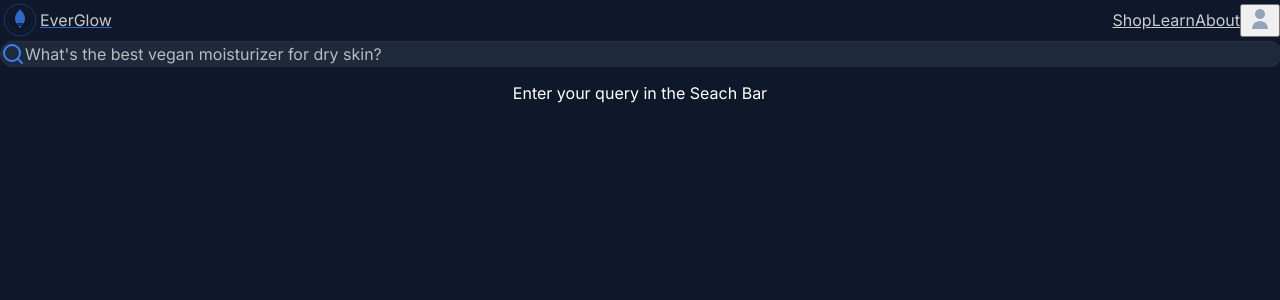
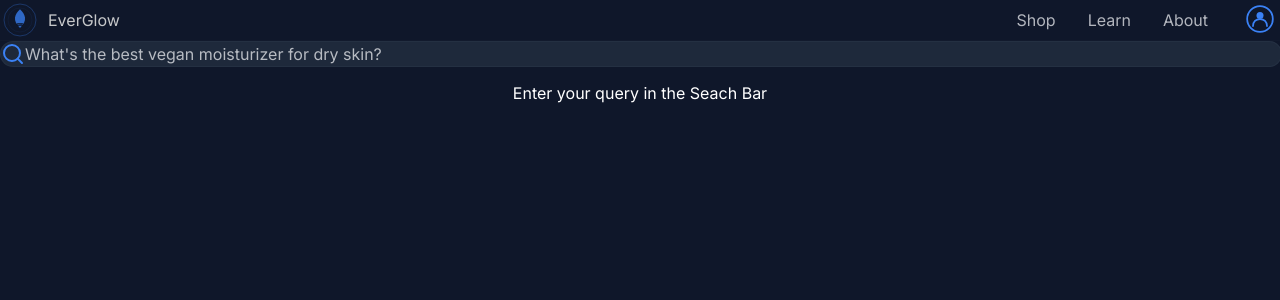
Before and after one commit to BssMsi/everglow_ai_storefront, a Next.js app in the folder frontend/: page / in a window 1280 px wide. Shown: the top 300 px of the page. Built offline with nearby package versions, Linux system fonts and the light colour scheme.

Commit message:
small ui fixes

```diff
--- a/frontend/src/components/layout/Header.tsx
+++ b/frontend/src/components/layout/Header.tsx
@@ -8,9 +8,9 @@ import ProfileIcon from './ProfileIcon';
 const Header = () => {
   return (
     <header className="w-full bg-[var(--color-background)] border-b border-[var(--color-secondary)]/20">
-      <nav className="flex items-center justify-between max-w-7xl mx-auto px-6 py-4">
+      <nav className="flex items-center justify-between margin-[0_auto] padding-[1rem_1.5rem]">
         {/* Logo */}
-        <Link href="/" className="flex items-center gap-2 group">
+        <Link href="/" className="flex items-center gap-[0.5rem] group no-underline">
           <Logo width={40} height={40} className="text-[var(--color-logo)]" />
           <span className="text-lg font-semibold text-[var(--color-foreground)] group-hover:text-[var(--color-primary)] transition-colors duration-200">
             EverGlow
@@ -18,32 +18,32 @@ const Header = () => {
         </Link>
 
         {/* Right Navigation */}
-        <div className="flex items-center gap-6">
+        <div className="flex items-center gap-[2rem]">
           <Link
-            href="/shop"
-            className="text-[var(--color-foreground)]/80 hover:text-[var(--color-foreground)] font-medium transition-colors duration-200"
+            href="/"
+            className="no-underline text-[var(--color-foreground)]/70 hover:text-[var(--color-primary)] font-medium transition-colors duration-200"
           >
             Shop
           </Link>
           <Link
             href="/learn"
-            className="text-[var(--color-foreground)]/80 hover:text-[var(--color-foreground)] font-medium transition-colors duration-200"
+            className="no-underline text-[var(--color-foreground)]/70 hover:text-[var(--color-primary)] font-medium transition-colors duration-200"
           >
             Learn
           </Link>
           <Link
             href="/about"
-            className="text-[var(--color-foreground)]/80 hover:text-[var(--color-foreground)] font-medium transition-colors duration-200"
+            className="no-underline text-[var(--color-foreground)]/70 hover:text-[var(--color-primary)] font-medium transition-colors duration-200"
           >
             About
           </Link>
 
           {/* Profile Icon */}
-          <button className="relative group focus:outline-none p-2 rounded-lg hover:bg-[var(--color-secondary)]/20 transition-all duration-200">
+          <button className="relative group focus:outline-none transition-all duration-200 border-none bg-transparent">
             <ProfileIcon
-              width={24}
-              height={24}
-              className="text-[var(--color-profile)] group-hover:text-[var(--color-primary)] transition-colors duration-200"
+              width={28}
+              height={28}
+              className="text-[var(--color-primary)] group-hover:text-[var(--color-foreground)] transition-colors duration-200"
             />
           </button>
         </div>
--- a/frontend/src/components/layout/ProfileIcon.tsx
+++ b/frontend/src/components/layout/ProfileIcon.tsx
@@ -19,11 +19,22 @@ const ProfileIcon: React.FC<ProfileIconProps> = ({
       width={width}
       height={height}
       viewBox="0 0 24 24"
-      fill="currentColor"
+      fill="none"
       xmlns="http://www.w3.org/2000/svg"
     >
-      <path d="M12 12C14.7614 12 17 9.76142 17 7C17 4.23858 14.7614 2 12 2C9.23858 2 7 4.23858 7 7C7 9.76142 9.23858 12 12 12Z" />
-      <path d="M12 14C7.58172 14 4 17.5817 4 22H20C20 17.5817 16.4183 14 12 14Z" />
+      {/* Circular border/outline */}
+      <circle
+        cx="12"
+        cy="12"
+        r="11"
+        fill="none"
+        stroke="currentColor"
+        strokeWidth="1.5"
+      />
+      {/* Head */}
+      <circle cx="12" cy="9" r="3" fill="currentColor" />
+      {/* Body - rounded shoulders */}
+      <path d="M6 18c0-3.5 2.5-6 6-6s6 2.5 6 6" stroke="currentColor" strokeWidth="1.5" fill="none" strokeLinecap="round" />
     </svg>
   );
 };
--- a/frontend/src/components/search/ChatSearchBar.tsx
+++ b/frontend/src/components/search/ChatSearchBar.tsx
@@ -96,7 +96,7 @@ function TypingDots() {
       {[1, 2, 3].map((dot) => (
         <motion.div
           key={dot}
-          className="w-1.5 h-1.5 bg-foreground/90 rounded-full mx-0.5"
+          className="size-1.5 bg-foreground/90 rounded-full mx-0.5"
           initial={{ opacity: 0.3 }}
           animate={{
             opacity: [0.3, 0.9, 0.3],
@@ -401,7 +401,7 @@ export function ChatSearchBar({
                 {/* Header of expanded view */}
                 <div className="flex items-center justify-between p-4 border-b border-[var(--color-accent-dark)]/30 bg-[var(--color-secondary)]">
                   <div className="flex items-center gap-3">
-                    <Bot className="h-6 w-6 text-[var(--color-primary)]" />
+                    <Bot className="size-6 text-[var(--color-primary)]" />
                     <span className="text-lg font-semibold text-[var(--color-foreground)]">EverGlow Labs Assistant</span>
                   </div>
                   <button
@@ -409,7 +409,7 @@ export function ChatSearchBar({
                     className="p-2 rounded-full hover:bg-[var(--color-accent-dark)]/30 transition-colors text-[var(--color-foreground)]/60 hover:text-[var(--color-foreground)]"
                     aria-label="Close chat"
                   >
-                    <XIcon className="h-5 w-5" />
+                    <XIcon className="size-5" />
                   </button>
                 </div>
 
```
Also changed, not shown: frontend/public/logo.svg (deleted).
